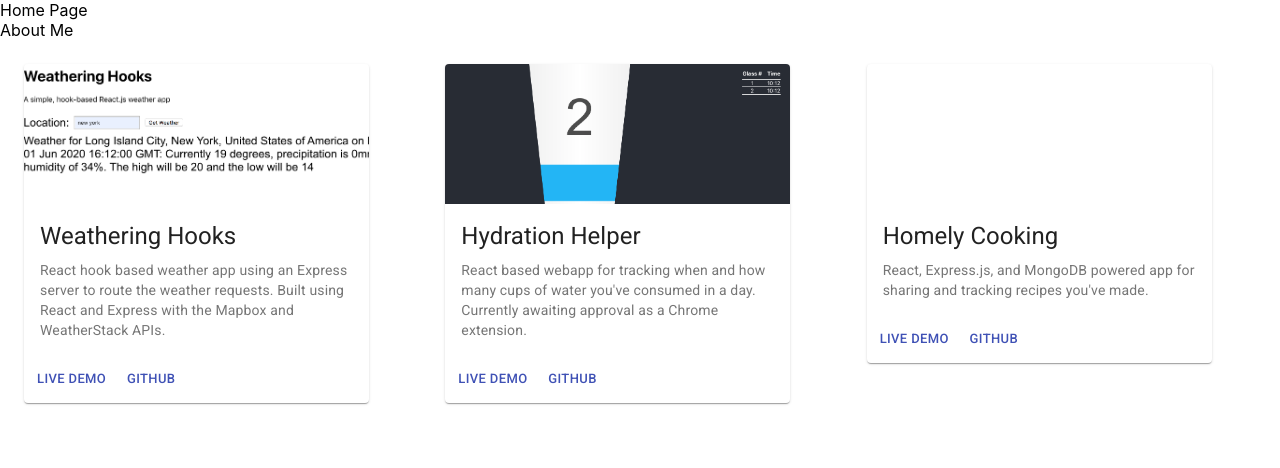
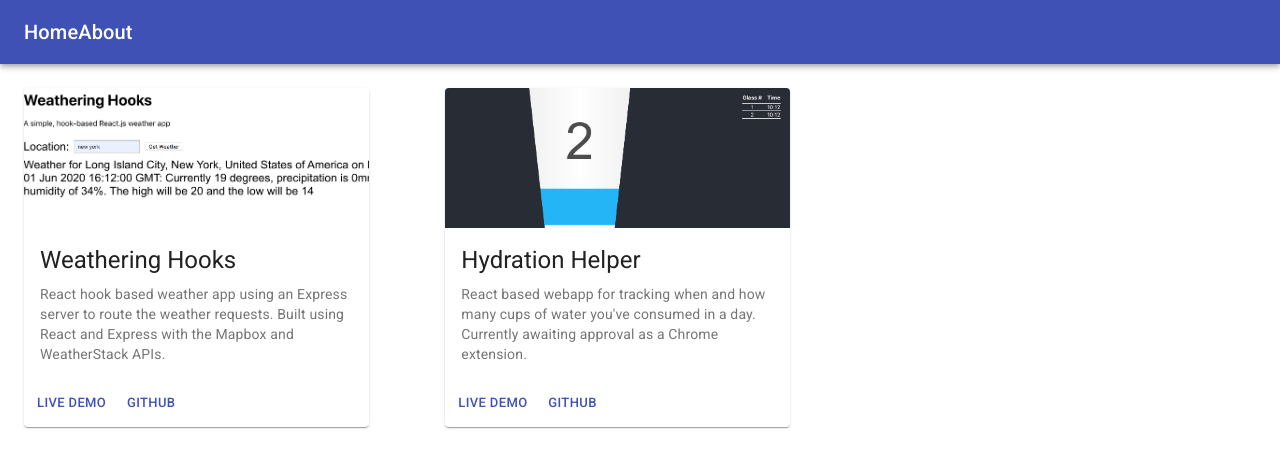
Before and after one commit to mobrien829/personal-website, a React (Create React App) app: page / in a window 1280 px wide. Shown: the top 468 px of the page. Built offline with nearby package versions, Linux system fonts and the light colour scheme.

Commit message:
added navbar, next to turn it into a standalone component

```diff
--- a/src/home.js
+++ b/src/home.js
@@ -1,15 +1,33 @@
 import React from "react";
 import { useHistory } from "react-router-dom";
 import ProjectGrid from "./projects-grid";
+import { AppBar, Toolbar, Typography } from "@material-ui/core";
+import { makeStyles } from "@material-ui/core/styles";
+
+const useStyles = makeStyles((theme) => ({
+  root: {
+    flexGrow: 1,
+  },
+  menuButton: {},
+}));
+
 const HomePage = () => {
+  const classes = useStyles();
+
   let history = useHistory();
   const goToAbout = () => {
     history.push("/about");
   };
   return (
     <div>
-      <div>
-        Home Page<div onClick={goToAbout}>About Me</div>
+      <div className={classes.root}>
+        <AppBar position="static">
+          <Toolbar>
+            {/* Home Page<div onClick={goToAbout}>About Me</div> */}
+            <Typography variant="h6">Home</Typography>
+            <Typography variant="h6">About</Typography>
+          </Toolbar>
+        </AppBar>
       </div>
       <ProjectGrid />
     </div>
--- a/src/projects-grid.js
+++ b/src/projects-grid.js
@@ -31,7 +31,7 @@ const ProjectGrid = () => {
           }
         />
       </Grid>
-      <Grid key={3} item xs={12} sm={6} md={4} lg={4} xl={3}>
+      {/* <Grid key={3} item xs={12} sm={6} md={4} lg={4} xl={3}>
         <ProjectCard
           projectName={"Homely Cooking"}
           description={
@@ -40,7 +40,7 @@ const ProjectGrid = () => {
           githubUrl={""}
           liveDemo={""}
         />
-      </Grid>
+      </Grid> */}
     </Grid>
   );
 };
```
